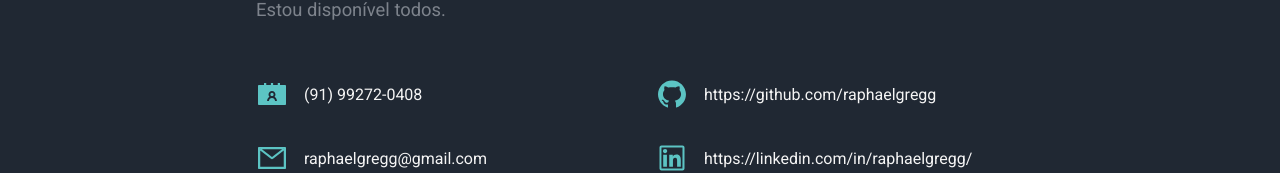
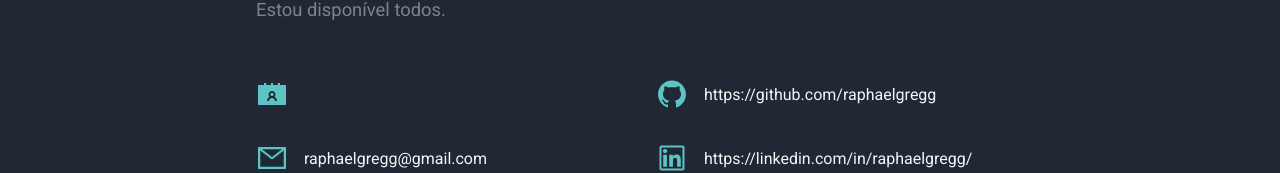
Before and after one commit to raphaelgregg/portfolio, a React (Vite) app: page / in a window 1280 px wide. Shown: the part 2832-3005 px from the top of the page. Built offline with nearby package versions, Linux system fonts and the light colour scheme.

Commit message:
ajusted phone Contact

```diff
--- a/src/components/Contact/index.tsx
+++ b/src/components/Contact/index.tsx
@@ -22,7 +22,7 @@ export function Contact() {
           <ContactWrapper>
             <div>
               <ContactIcon />
-              (91) 99272-0408
+              {/* (91) 99272-0408 */}
             </div>
 
             <div>
```
